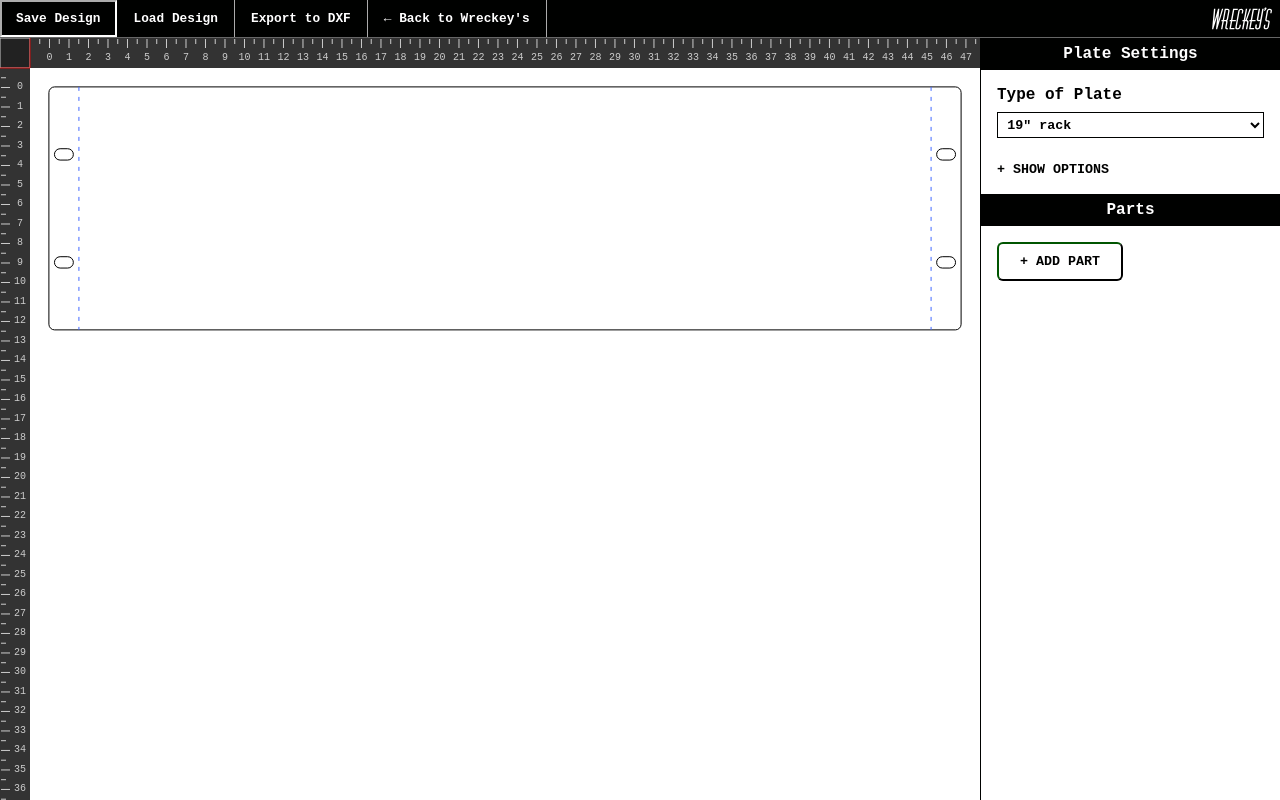
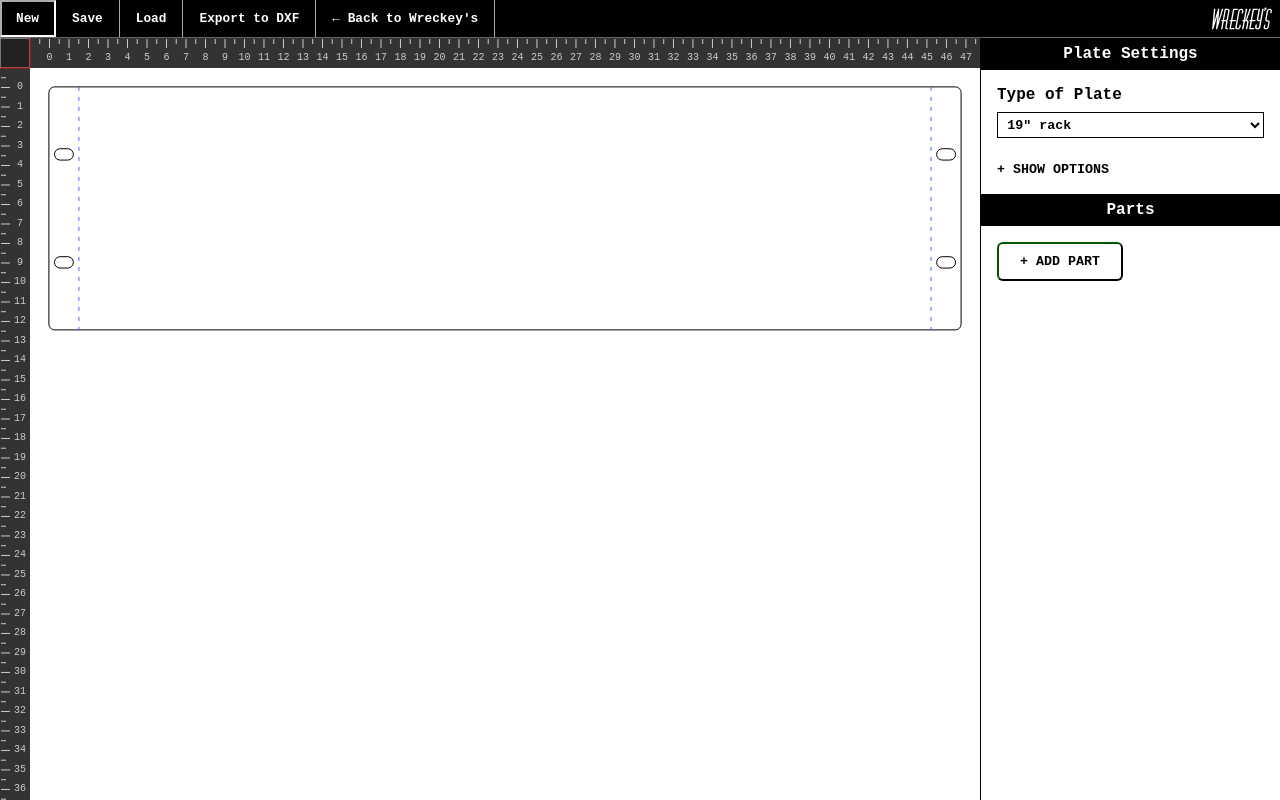
Before and after one commit to Gaya/wreckeys-plate-designer, a React (Create React App) app: page / in a window 1280 px wide. Built offline with nearby package versions, Linux system fonts and the light colour scheme.

Commit message:
feat: add button to start new design

```diff
--- a/src/components/App/Header.tsx
+++ b/src/components/App/Header.tsx
@@ -19,6 +19,18 @@ function saveFile(name: string, fileContents: string) {
 function Header() {
   const { state, actions } = useAppContext();
   const fileInputRef = useRef<HTMLInputElement>(null);
+
+  const onNew = useCallback(() => {
+    if (window.confirm('Are you sure you want to start a new design?')) {
+      actions.setParts([]);
+      actions.updatePlate({
+        type: '19inch',
+        width: 19,
+        height: 3,
+        radius: 3,
+      });
+    }
+  }, [actions]);
 
   const onLoadFile = useCallback((e: ChangeEvent<HTMLInputElement>) => {
     if (fileInputRef.current) {
@@ -66,10 +78,15 @@ function Header() {
       <menu>
         <ul>
           <li>
-            <button type="button" onClick={convertToSave}>Save Design</button>
+            <button type="button" onClick={onNew}>
+              New
+            </button>
           </li>
           <li>
-            <button type="button" onClick={loadSave}>Load Design</button>
+            <button type="button" onClick={convertToSave}>Save</button>
+          </li>
+          <li>
+            <button type="button" onClick={loadSave}>Load</button>
             <input type="file" onChange={onLoadFile} accept=".wrk" ref={fileInputRef} />
           </li>
           <li>
```
